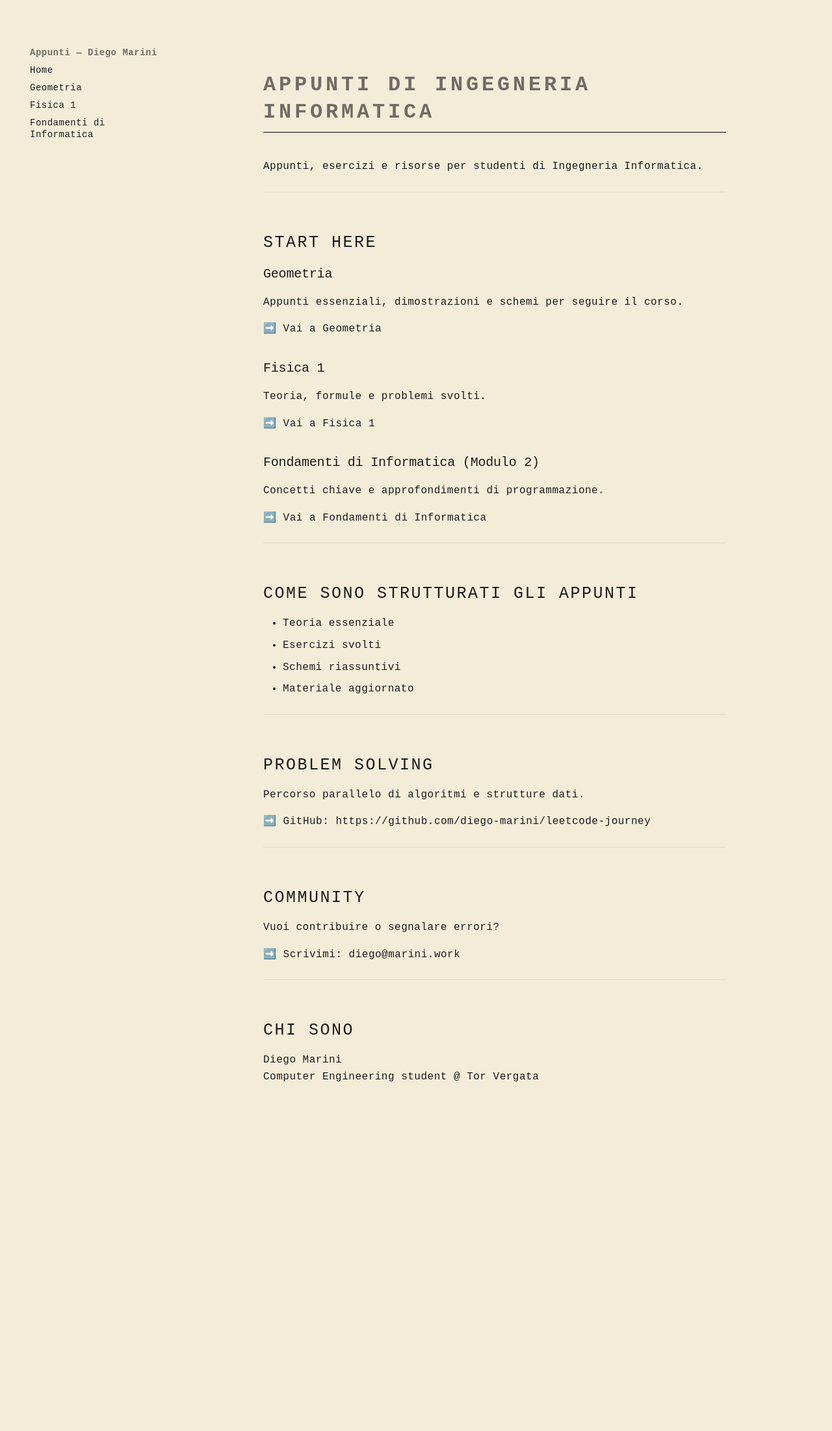
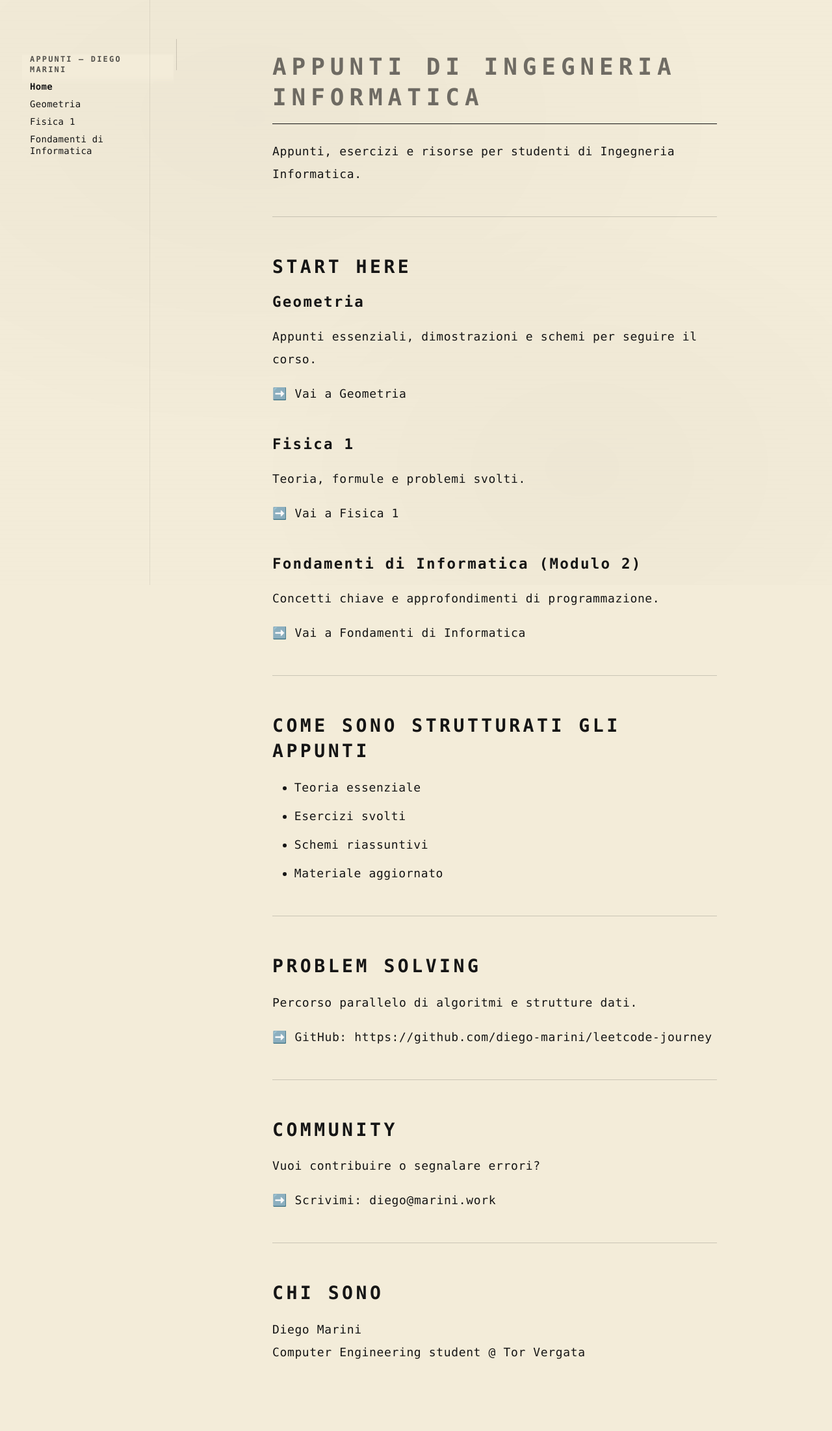
Before and after one commit to diego-marini/marini-notes, an MkDocs documentation site: the page built from docs/index.md, in a window 1280 px wide. Shown: the whole page at 65% size. Built offline with MkDocs 1.6.1 and Material for MkDocs 9.7.7, drawn with Linux system fonts in a browser that asks for light colours; before the commit the page ends 1694 px from its top, so only the background shows below that.

Commit message:
Upgrade editorial vintage theme

```diff
--- a/docs/stylesheets/typewriter.css
+++ b/docs/stylesheets/typewriter.css
@@ -1,82 +1,185 @@
-/* ============================= */
-/*   MARINI NOTES — TYPEWRITER   */
-/* ============================= */
+/* ==========================================
+   MARINI.WORK — VINTAGE TYPEWRITER EDITORIAL
+   ========================================== */
 
-/* Palette carta vintage */
-:root {
-  --md-primary-fg-color: #111111;
-  --md-default-bg-color: #f3ecd9;
-  --md-accent-fg-color: #111111;
+/* Paper palette + ink */
+:root{
+  --paper: #f3ecd9;
+  --paper-2: #efe6cf;
+  --ink: #151515;
+  --ink-2: rgba(21,21,21,.72);
+  --hairline: rgba(21,21,21,.18);
+
+  --md-primary-fg-color: var(--ink);
+  --md-default-bg-color: var(--paper);
+  --md-accent-fg-color: var(--ink);
+
+  --md-text-font: ui-monospace, SFMono-Regular, Menlo, Monaco, Consolas, "Liberation Mono", "Courier New", monospace;
+  --md-code-font: ui-monospace, SFMono-Regular, Menlo, Monaco, Consolas, "Liberation Mono", "Courier New", monospace;
 }
 
-/* Corpo pagina */
-body {
-  background-color: #f3ecd9 !important;
-  color: #1a1a1a !important;
-  font-family: "Courier New", Courier, monospace !important;
-  letter-spacing: 0.05em;
-  line-height: 1.7;
+/* Global */
+html, body{
+  background: var(--paper) !important;
+  color: var(--ink) !important;
 }
 
-/* Rimuove header moderno blu */
-.md-header {
-  display: none !important;
+/* Kill modern chrome */
+.md-header, .md-footer{ display:none !important; }
+.md-sidebar--secondary{ display:none !important; }
+
+/* Layout = printed page */
+.md-main__inner{
+  margin-top: 3rem !important;
+}
+.md-content{
+  max-width: 820px !important;
+  margin: 0 auto !important;
+  padding: 0 2.2rem 4rem 2.2rem !important;
 }
 
-/* Rimuove footer */
-.md-footer {
-  display: none !important;
+/* Subtle paper texture (CSS-only, no images) */
+body::before{
+  content:"";
+  position: fixed;
+  inset: 0;
+  pointer-events: none;
+  background:
+    radial-gradient(1200px 800px at 30% 20%, rgba(0,0,0,.06), transparent 60%),
+    radial-gradient(900px 700px at 70% 80%, rgba(0,0,0,.05), transparent 55%),
+    repeating-linear-gradient(0deg, rgba(0,0,0,.015), rgba(0,0,0,.015) 1px, transparent 1px, transparent 7px);
+  mix-blend-mode: multiply;
+  opacity: .35;
 }
 
-/* Rimuove sidebar destra (table of contents) */
-.md-sidebar--secondary {
-  display: none !important;
+/* Sidebar (left) — minimal, editorial */
+.md-sidebar{
+  background: transparent !important;
+  border-right: 1px solid var(--hairline);
+}
+.md-nav__title{
+  text-transform: uppercase;
+  letter-spacing: .18em;
+  font-size: 12px !important;
+  color: var(--ink-2) !important;
+}
+.md-nav__link{
+  color: var(--ink) !important;
+  letter-spacing: .02em;
+}
+.md-nav__link--active{
+  font-weight: 700 !important;
+  text-decoration: underline;
+  text-underline-offset: 4px;
+}
+.md-nav__link:hover{
+  text-decoration: underline;
+  text-underline-offset: 4px;
 }
 
-/* Centra contenuto come foglio */
-.md-content {
-  max-width: 760px;
-  margin: 0 auto;
-  padding-top: 3rem;
+/* Typography */
+.md-typeset{
+  font-size: 18px !important;
+  line-height: 1.95 !important;
+  letter-spacing: .035em;
+}
+.md-typeset p, .md-typeset li{
+  color: var(--ink) !important;
+}
+.md-typeset hr{
+  border: 0;
+  border-top: 1px solid var(--hairline);
+  margin: 2.4rem 0;
 }
 
-/* Titoli */
-.md-typeset h1 {
+/* Headings: “stamped” feeling */
+.md-typeset h1{
   text-transform: uppercase;
-  letter-spacing: 0.15em;
-  font-weight: 600;
-  border-bottom: 1px solid #000;
-  padding-bottom: 0.5rem;
+  letter-spacing: .22em;
+  font-weight: 800 !important;
+  margin: 0 0 1.2rem 0;
+  padding-bottom: .8rem;
+  border-bottom: 1px solid var(--ink);
+}
+.md-typeset h2{
+  text-transform: uppercase;
+  letter-spacing: .16em;
+  font-weight: 800 !important;
+  margin-top: 2.8rem;
+}
+.md-typeset h3{
+  letter-spacing: .10em;
+  font-weight: 800 !important;
+  margin-top: 2.2rem;
 }
 
-.md-typeset h2 {
-  margin-top: 3rem;
-  letter-spacing: 0.1em;
+/* Links: ink underline + invert hover */
+.md-typeset a{
+  color: var(--ink) !important;
+  text-decoration: underline;
+  text-underline-offset: 4px;
+  text-decoration-thickness: 1px;
+}
+.md-typeset a:hover{
+  background: var(--ink);
+  color: var(--paper) !important;
+  box-shadow: 0 0 0 3px var(--ink);
 }
 
-/* Link stile dattiloscritto */
-.md-typeset a {
-  color: #111 !important;
-  text-decoration: underline;
+/* Inline code and blocks: “annotation” style */
+.md-typeset code{
+  background: rgba(0,0,0,.06) !important;
+  border: 1px solid rgba(0,0,0,.16);
+  padding: 2px 6px;
+}
+.md-typeset pre{
+  background: rgba(0,0,0,.05) !important;
+  border: 1px solid rgba(0,0,0,.18);
 }
 
-.md-typeset a:hover {
-  background-color: #111;
-  color: #f3ecd9 !important;
+/* Callouts/admonitions: look like margin notes */
+.md-typeset .admonition,
+.md-typeset details{
+  border: 1px solid rgba(0,0,0,.18) !important;
+  background: rgba(0,0,0,.03) !important;
+  box-shadow: none !important;
+}
+.md-typeset .admonition-title{
+  text-transform: uppercase;
+  letter-spacing: .18em;
+  font-weight: 800;
 }
 
-/* Blocchi codice */
-.md-typeset code {
-  background: rgba(0,0,0,0.08);
-  border: 1px solid rgba(0,0,0,0.25);
-  padding: 2px 6px;
+/* Tables: clean, book-like */
+.md-typeset table{
+  border: 1px solid rgba(0,0,0,.18);
+}
+.md-typeset table th{
+  background: rgba(0,0,0,.05);
+  text-transform: uppercase;
+  letter-spacing: .14em;
+  font-size: 12px;
 }
 
-/* Scrollbar più pulita */
-::-webkit-scrollbar {
-  width: 8px;
+/* Subtle “book gutter” line (left margin) */
+.md-content::before{
+  content:"";
+  position: fixed;
+  top: 0;
+  bottom: 0;
+  left: 50%;
+  transform: translateX(-410px); /* half of max-width (820/2) */
+  width: 1px;
+  background: rgba(0,0,0,.12);
+  opacity: .6;
+  pointer-events: none;
 }
 
-::-webkit-scrollbar-thumb {
-  background: rgba(0,0,0,0.3);
+/* Hide Material search field (optional); comment out if you want it */
+.md-search{ display:none !important; }
+
+/* Make icons less “modern” */
+.md-typeset .twemoji{
+  filter: grayscale(1) contrast(1.1);
+  opacity: .8;
 }
```
